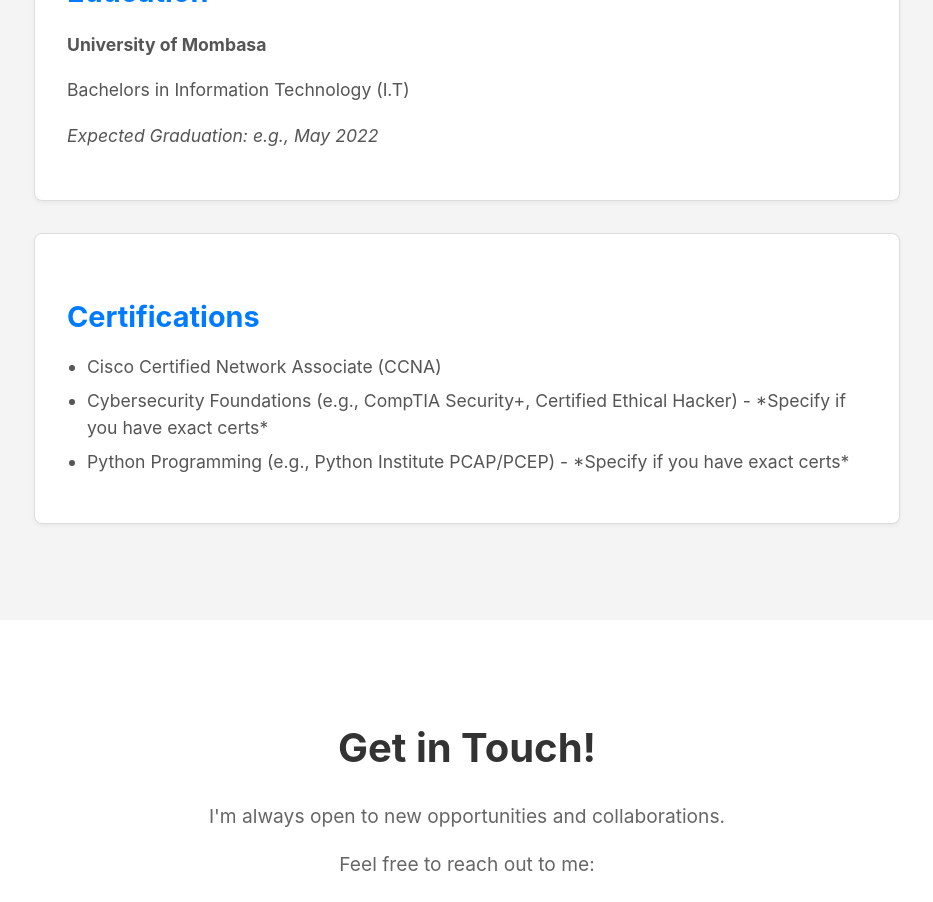
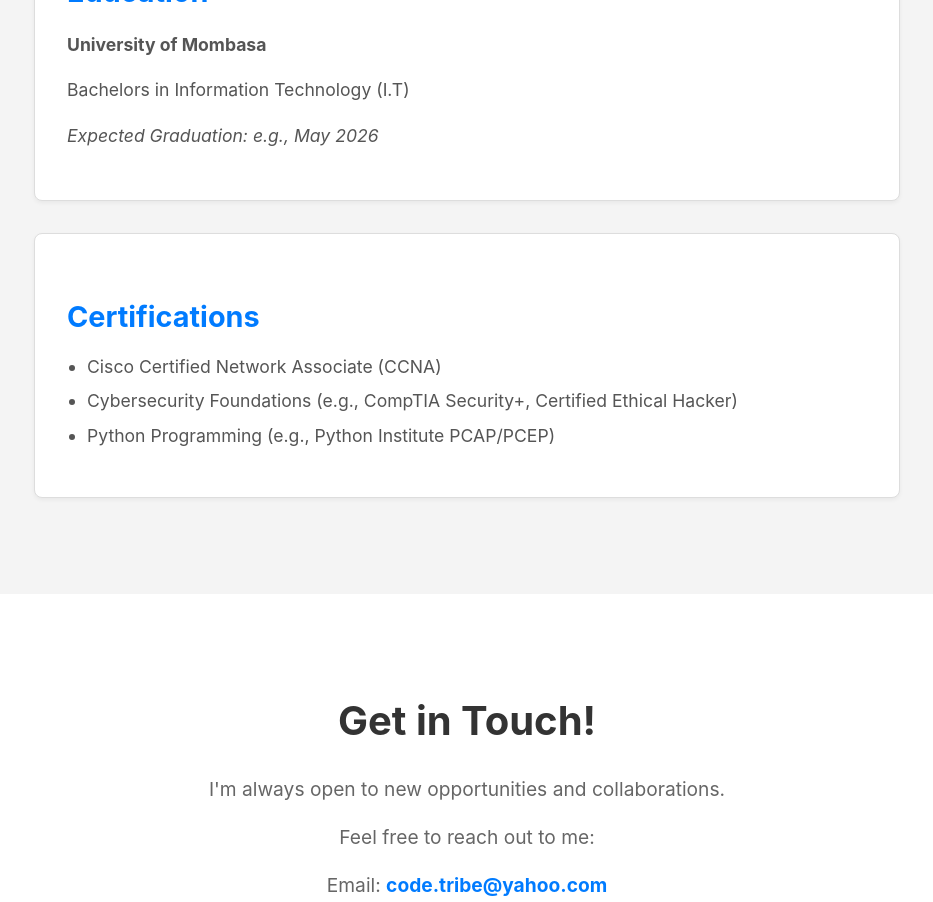
Before and after one commit to Osike/shadrack-vite-react, a React (Vite) app: page / in a window 1280 px wide. Shown: the part 1720-2622 px from the top of the page, without its empty margins (173-1106 px from the left). Built offline with nearby package versions, Linux system fonts and the light colour scheme.

Commit message:
updating the page

```diff
--- a/src/components/Journey.jsx
+++ b/src/components/Journey.jsx
@@ -10,15 +10,15 @@ function Journey() {
         <h3>Education</h3>
         <p><strong>University of Mombasa</strong></p>
         <p>Bachelors in Information Technology (I.T)</p>
-        <p><em>Expected Graduation: e.g., May 2022</em></p>
+        <p><em>Expected Graduation: e.g., May 2026</em></p>
       </div>
 
       <div className="journey-item">
         <h3>Certifications</h3>
         <ul>
           <li>Cisco Certified Network Associate (CCNA)</li>
-          <li>Cybersecurity Foundations (e.g., CompTIA Security+, Certified Ethical Hacker) - *Specify if you have exact certs*</li>
-          <li>Python Programming (e.g., Python Institute PCAP/PCEP) - *Specify if you have exact certs*</li>
+          <li>Cybersecurity Foundations (e.g., CompTIA Security+, Certified Ethical Hacker) </li>
+          <li>Python Programming (e.g., Python Institute PCAP/PCEP) </li>
         </ul>
       </div>
 
```
